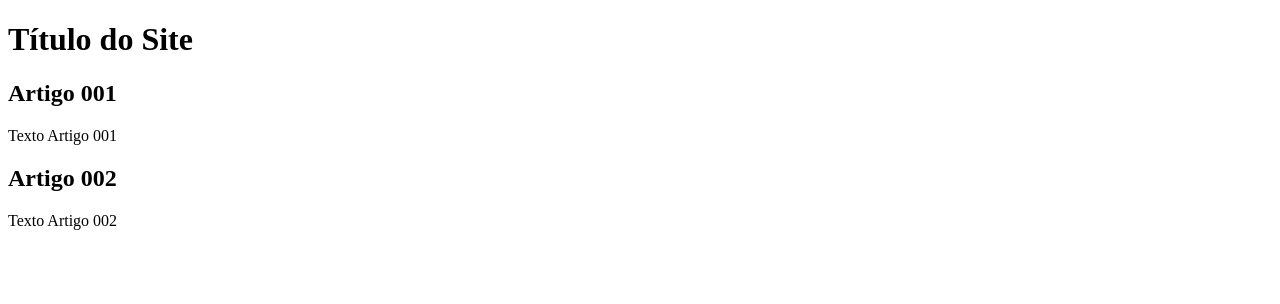
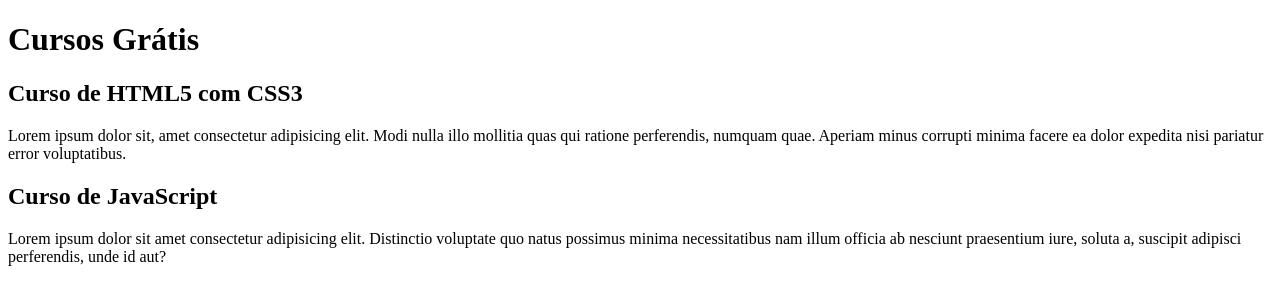
Before and after one commit to Reovani/Projeto-site, a plain HTML site: page index.html in a window 1280 px wide. Drawn offline with Linux system fonts and the light colour scheme.

Commit message:
comecei a escrever o conteúdo

```diff
--- a/index.html
+++ b/index.html
@@ -9,15 +9,15 @@
 <body>
     <main>
         <header>
-            <h1>Título do Site</h1>
+            <h1>Cursos Grátis</h1>
         </header>
         <article>
-            <h2>Artigo 001</h2>
-            <p>Texto Artigo 001</p>
+            <h2>Curso de HTML5 com CSS3</h2>
+            <p>Lorem ipsum dolor sit, amet consectetur adipisicing elit. Modi nulla illo mollitia quas qui ratione perferendis, numquam quae. Aperiam minus corrupti minima facere ea dolor expedita nisi pariatur error voluptatibus.</p>
         </article>
         <article>
-            <h2>Artigo 002</h2>
-            <p>Texto Artigo 002</p>
+            <h2>Curso de JavaScript</h2>
+            <p>Lorem ipsum dolor sit amet consectetur adipisicing elit. Distinctio voluptate quo natus possimus minima necessitatibus nam illum officia ab nesciunt praesentium iure, soluta a, suscipit adipisci perferendis, unde id aut?</p>
         </article>
     </main>
 </body>
```
